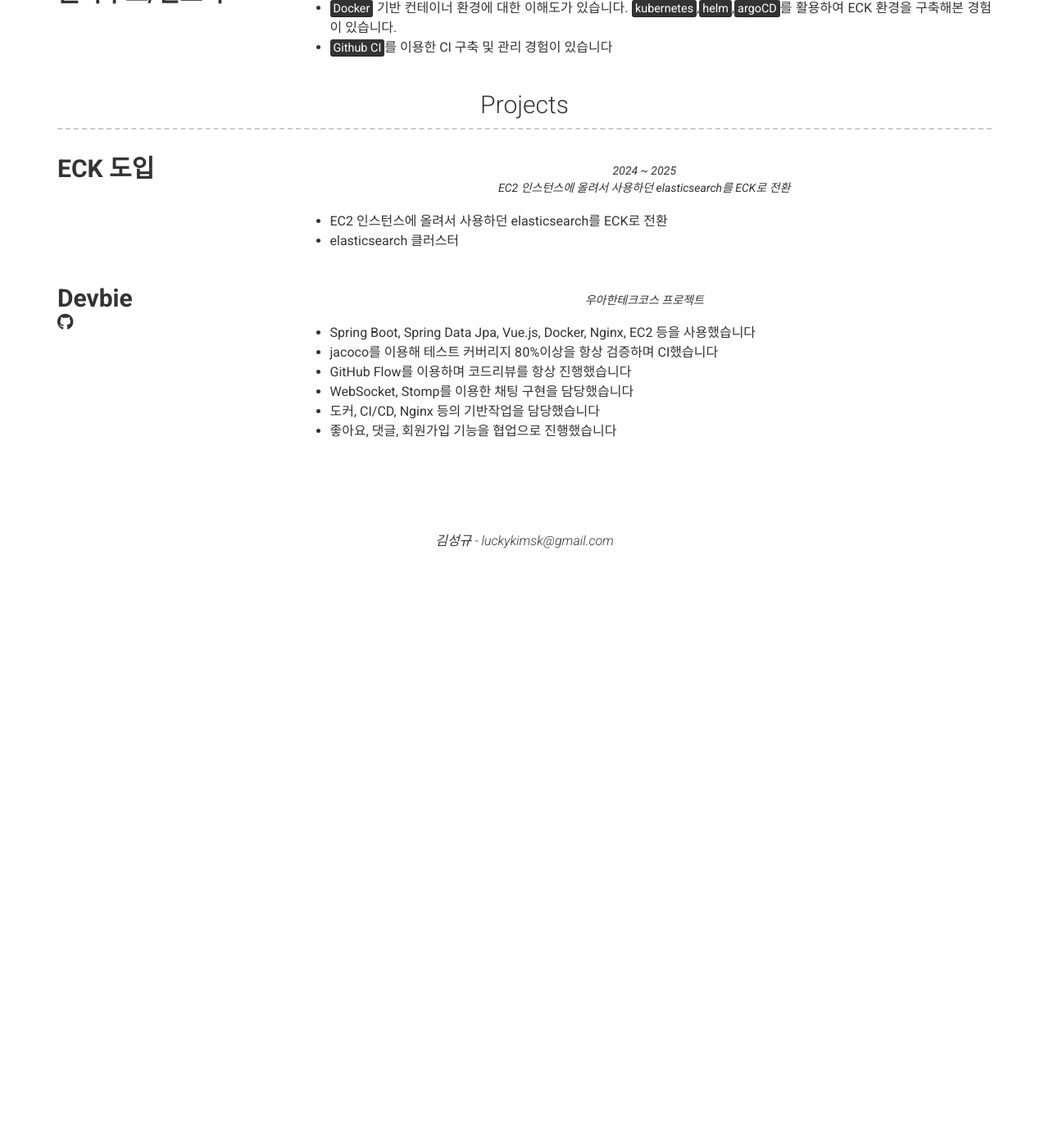
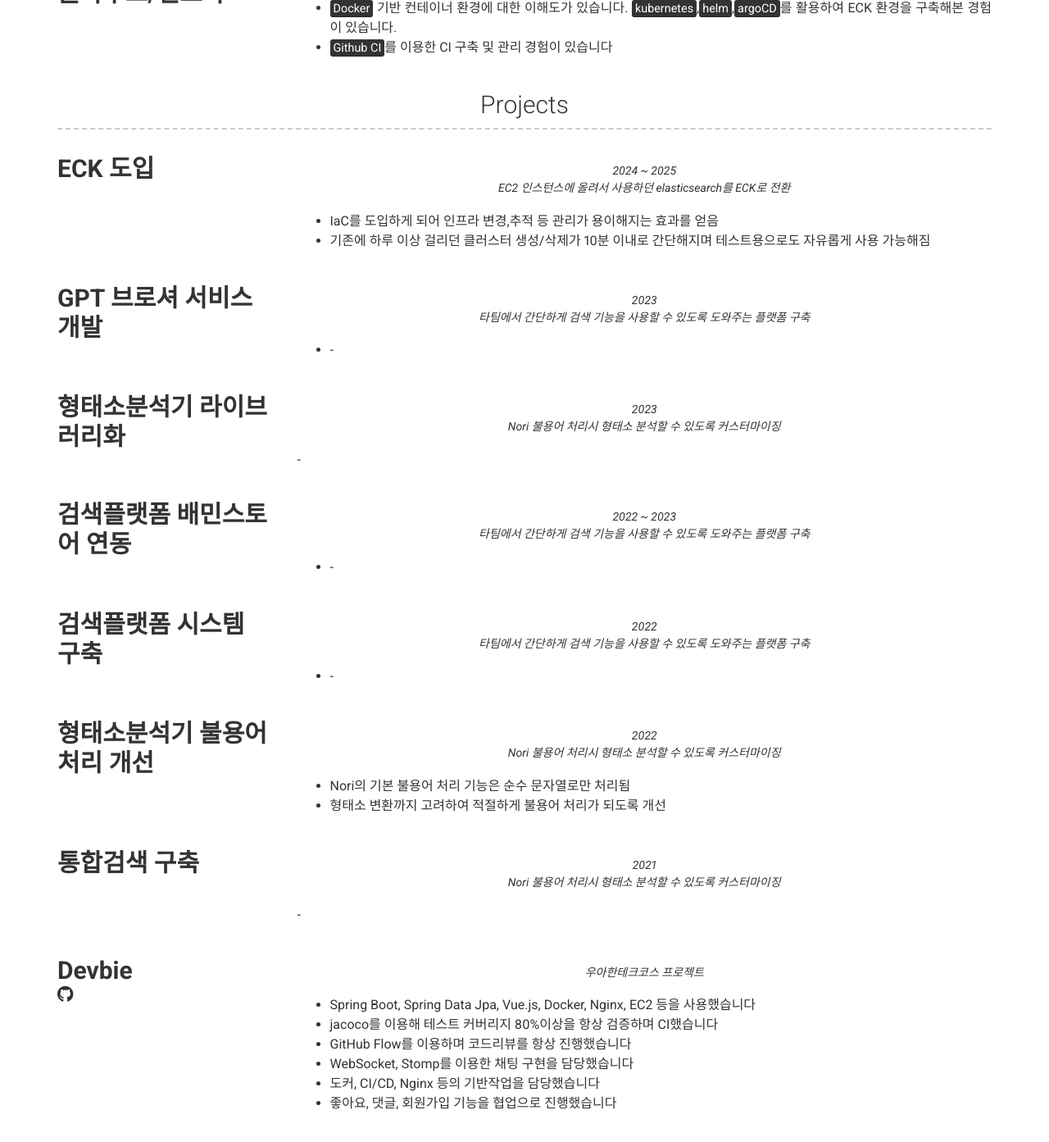
Before and after one commit to KimSeongGyu1/KimSeongGyu1.github.io, a Jekyll site: the page built from index.md, in a window 1280 px wide and 1400 px high, scrolled down 1121 px. Shown: the top 1393 px of the window at 82% size. Built offline with Jekyll 4.4.1, drawn with Linux system fonts in a browser that asks for light colours; nearby versions of some CDN libraries; before the commit the page ends 1801 px from its top, so only the background shows below that.

Commit message:
프로젝트 제목 위주 작성

```diff
--- a/_data/projects.yml
+++ b/_data/projects.yml
@@ -4,8 +4,61 @@
     2024 ~ 2025 <br>
     EC2 인스턴스에 올려서 사용하던 elasticsearch를 ECK로 전환
   description: | # this will include new lines to allow paragraphs
-    - EC2 인스턴스에 올려서 사용하던 elasticsearch를 ECK로 전환
-    - elasticsearch 클러스터
+    - IaC를 도입하게 되어 인프라 변경,추적 등 관리가 용이해지는 효과를 얻음
+    - 기존에 하루 이상 걸리던 클러스터 생성/삭제가 10분 이내로 간단해지며 테스트용으로도 자유롭게 사용 가능해짐
+
+- layout: left
+  name: GPT 브로셔 서비스 개발
+  quote: >
+    2023 <br>
+    타팀에서 간단하게 검색 기능을 사용할 수 있도록 도와주는 플랫폼 구축
+  description: | # this will include new lines to allow paragraphs
+    -
+    -
+
+- layout: left
+  name: 형태소분석기 라이브러리화
+  quote: >
+    2023 <br>
+    Nori 불용어 처리시 형태소 분석할 수 있도록 커스터마이징
+  description: | # this will include new lines to allow paragraphs
+    -
+
+
+- layout: left
+  name: 검색플랫폼 배민스토어 연동
+  quote: >
+    2022 ~ 2023 <br>
+    타팀에서 간단하게 검색 기능을 사용할 수 있도록 도와주는 플랫폼 구축
+  description: | # this will include new lines to allow paragraphs
+    -
+    -
+
+- layout: left
+  name: 검색플랫폼 시스템 구축
+  quote: >
+    2022 <br>
+    타팀에서 간단하게 검색 기능을 사용할 수 있도록 도와주는 플랫폼 구축
+  description: | # this will include new lines to allow paragraphs
+    -
+    -
+
+- layout: left
+  name: 형태소분석기 불용어 처리 개선
+  quote: >
+    2022 <br>
+    Nori 불용어 처리시 형태소 분석할 수 있도록 커스터마이징
+  description: | # this will include new lines to allow paragraphs
+    - Nori의 기본 불용어 처리 기능은 순수 문자열로만 처리됨
+    - 형태소 변환까지 고려하여 적절하게 불용어 처리가 되도록 개선
+
+- layout: left
+  name: 통합검색 구축
+  quote: >
+    2021 <br>
+    Nori 불용어 처리시 형태소 분석할 수 있도록 커스터마이징
+  description: | # this will include new lines to allow paragraphs
+    -
 
 
 # Project template
```
